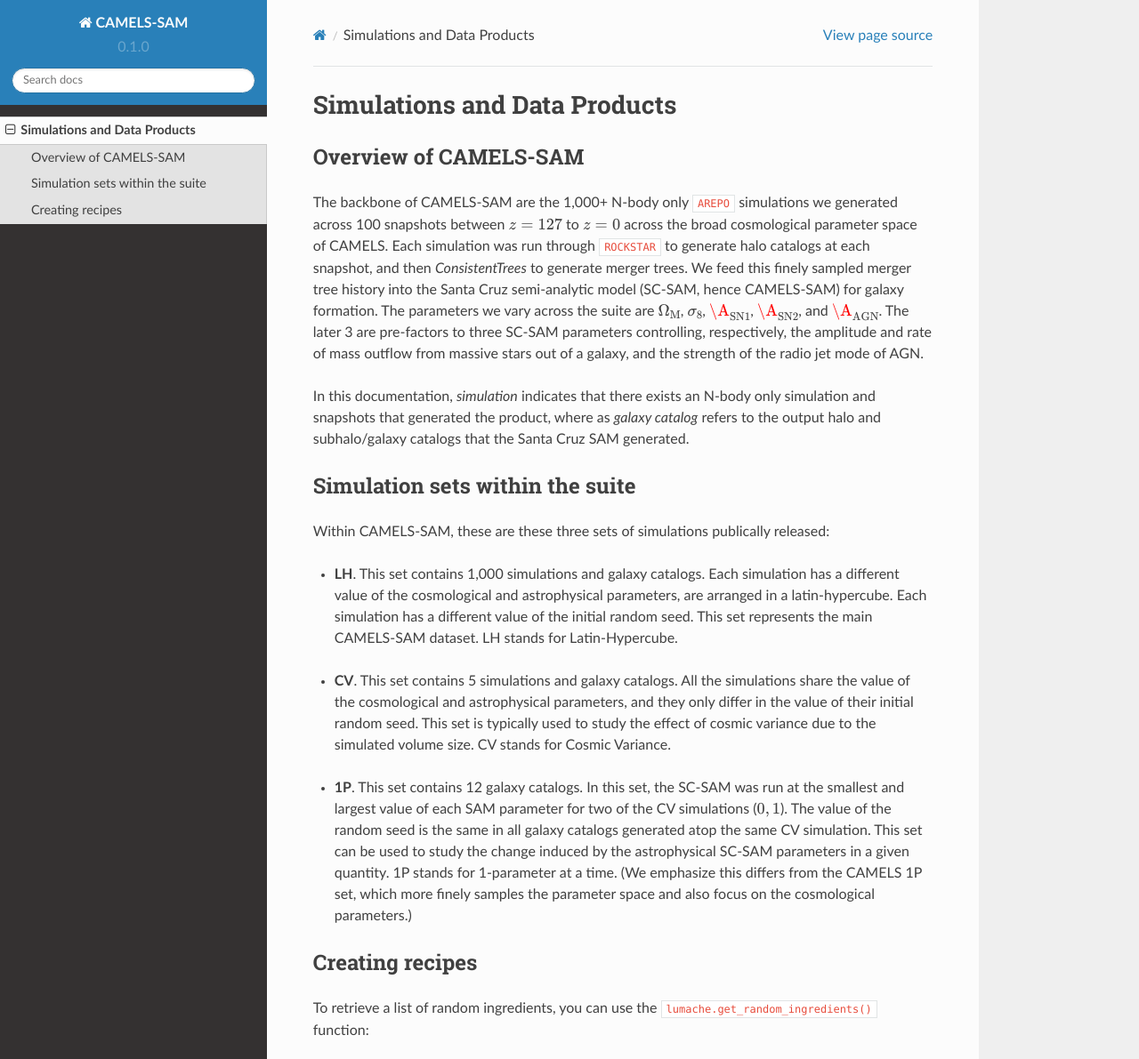
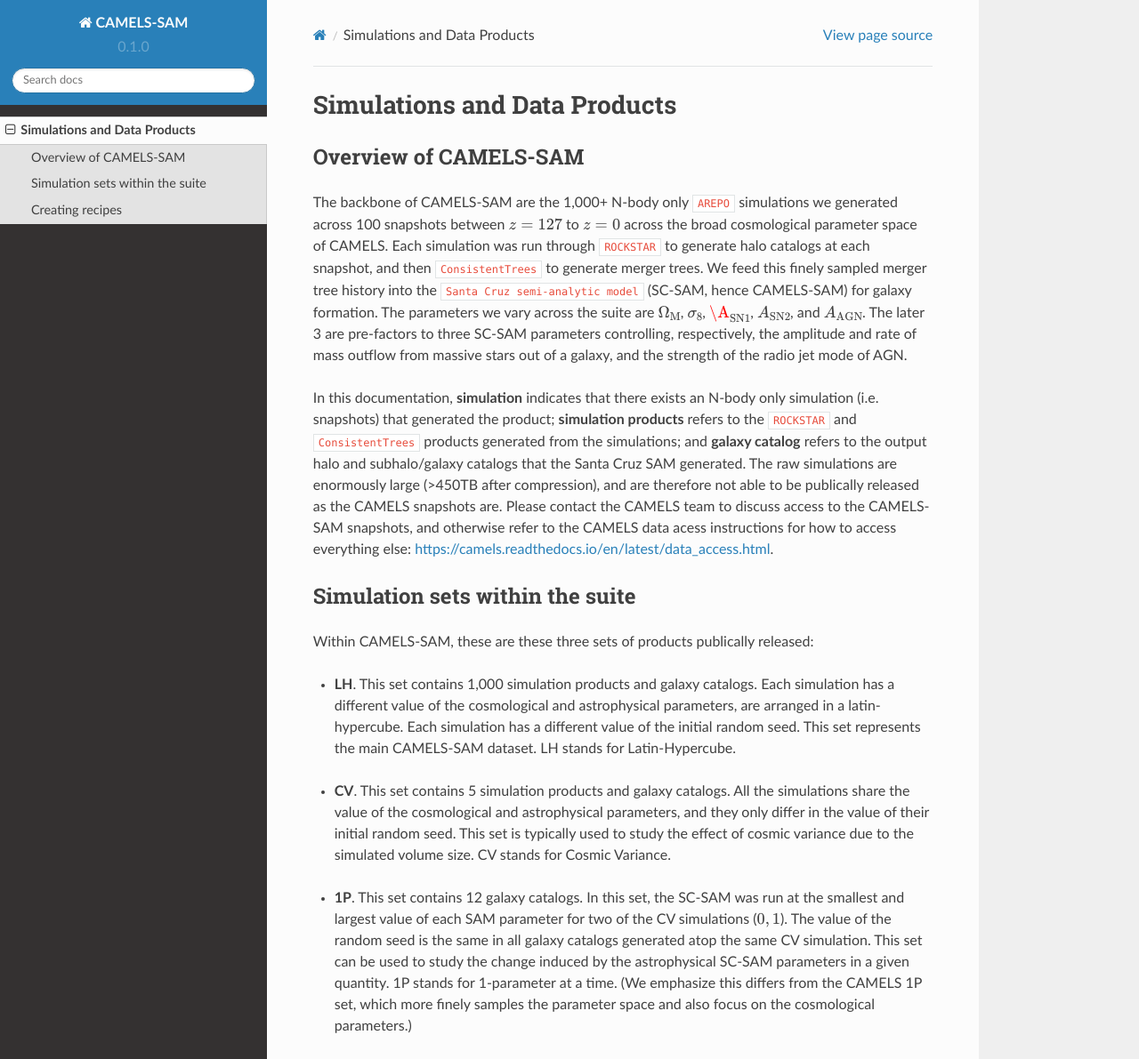
Before and after one commit to laperezNYC/CAMELS-SAM, a Sphinx documentation site: the page built from docs/source/simulations.rst, in a window 1280 px wide and 1400 px high, cut to the strip 0-1191 px from the top of the window. Shown: the whole strip at 89% size. Built offline with Sphinx 7.4.7 and the Read the Docs theme 2.0.0, drawn with Linux system fonts in a browser that asks for light colours; pages that are not in the unit, such as notebooks, are missing from menus.

Commit message:
More in overview

```diff
--- a/docs/source/simulations.rst
+++ b/docs/source/simulations.rst
@@ -6,18 +6,18 @@ Simulations and Data Products
 Overview of CAMELS-SAM
 ------------
 
-The backbone of CAMELS-SAM are the 1,000+ N-body only ``AREPO`` simulations we generated across 100 snapshots between :math:`z=127` to :math:`z=0` across the broad cosmological parameter space of CAMELS. Each simulation was run through ``ROCKSTAR`` to generate halo catalogs at each snapshot, and then `ConsistentTrees` to generate merger trees. We feed this finely sampled merger tree history into the Santa Cruz semi-analytic model (SC-SAM, hence CAMELS-SAM) for galaxy formation. The parameters we vary across the suite are :math:`\Omega_{\rm M}`, :math:`\sigma_{8}`, :math:`\A_{\rm SN1}`, :math:`\A_{\rm SN2}`, and :math:`\A_{\rm AGN}`. The later 3 are pre-factors to three SC-SAM parameters controlling, respectively, the amplitude and rate of mass outflow from massive stars out of a galaxy, and the strength of the radio jet mode of AGN.
+The backbone of CAMELS-SAM are the 1,000+ N-body only ``AREPO`` simulations we generated across 100 snapshots between :math:`z=127` to :math:`z=0` across the broad cosmological parameter space of CAMELS. Each simulation was run through ``ROCKSTAR`` to generate halo catalogs at each snapshot, and then ``ConsistentTrees`` to generate merger trees. We feed this finely sampled merger tree history into the ``Santa Cruz semi-analytic model`` (SC-SAM, hence CAMELS-SAM) for galaxy formation. The parameters we vary across the suite are :math:`\Omega_{\rm M}`, :math:`\sigma_{8}`, :math:`\A_{\rm SN1}`, :math:`A_{\rm SN2}`, and :math:`A_{\rm AGN}`. The later 3 are pre-factors to three SC-SAM parameters controlling, respectively, the amplitude and rate of mass outflow from massive stars out of a galaxy, and the strength of the radio jet mode of AGN.
 
-In this documentation, `simulation` indicates that there exists an N-body only simulation and snapshots that generated the product, where as `galaxy catalog` refers to the output halo and subhalo/galaxy catalogs that the Santa Cruz SAM generated.
+In this documentation, **simulation** indicates that there exists an N-body only simulation (i.e. snapshots) that generated the product; **simulation products** refers to the ``ROCKSTAR`` and ``ConsistentTrees`` products generated from the simulations; and **galaxy catalog** refers to the output halo and subhalo/galaxy catalogs that the Santa Cruz SAM generated. The raw simulations are enormously large (>450TB after compression), and are therefore not able to be publically released as the CAMELS snapshots are. Please contact the CAMELS team to discuss access to the CAMELS-SAM snapshots, and otherwise refer to the CAMELS data acess instructions for how to access everything else: https://camels.readthedocs.io/en/latest/data_access.html.
 
 
 Simulation sets within the suite
 ------------
 
-Within CAMELS-SAM, these are these three sets of simulations publically released:
+Within CAMELS-SAM, these are these three sets of products publically released:
 
-- | **LH**. This set contains 1,000 simulations and galaxy catalogs. Each simulation has a different value of the cosmological and astrophysical parameters, are arranged in a latin-hypercube. Each simulation has a different value of the initial random seed. This set represents the main CAMELS-SAM dataset. LH stands for Latin-Hypercube.
-- | **CV**. This set contains 5 simulations and galaxy catalogs. All the simulations share the value of the cosmological and astrophysical parameters, and they only differ in the value of their initial random seed. This set is typically used to study the effect of cosmic variance due to the simulated volume size. CV stands for Cosmic Variance.
+- | **LH**. This set contains 1,000 simulation products and galaxy catalogs. Each simulation has a different value of the cosmological and astrophysical parameters, are arranged in a latin-hypercube. Each simulation has a different value of the initial random seed. This set represents the main CAMELS-SAM dataset. LH stands for Latin-Hypercube.
+- | **CV**. This set contains 5 simulation products and galaxy catalogs. All the simulations share the value of the cosmological and astrophysical parameters, and they only differ in the value of their initial random seed. This set is typically used to study the effect of cosmic variance due to the simulated volume size. CV stands for Cosmic Variance.
 - | **1P**. This set contains 12 galaxy catalogs. In this set, the SC-SAM was run at the smallest and largest value of each SAM parameter for two of the CV simulations (:math:`0,1`). The value of the random seed is the same in all galaxy catalogs generated atop the same CV simulation. This set can be used to study the change induced by the astrophysical SC-SAM parameters in a given quantity. 1P stands for 1-parameter at a time. (We emphasize this differs from the CAMELS 1P set, which more finely samples the parameter space and also focus on the cosmological parameters.)
 
 
```
